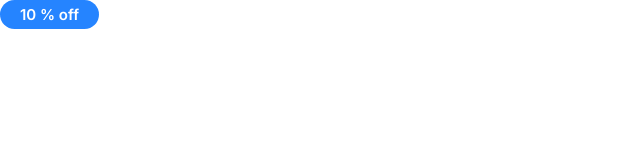
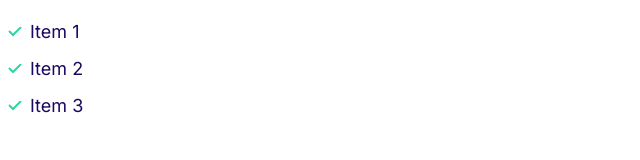
Before and after one commit to Him007n/MOSHIFY, a plain HTML site: page Index.html in a window 1280 px wide. Shown: the whole page, without its empty margins (0-640 px from the left). Drawn offline with Linux system fonts and the light colour scheme.

Commit message:
create a list and add the color to it

```diff
--- a/CSS/Style.css
+++ b/CSS/Style.css
@@ -118,3 +118,29 @@ a {
        font-size: 1.2rem;
     }
 }
+
+/* lists */
+.list {
+    list-style: none;
+    padding-left: 0 ;
+    color:var(--color-heading);
+}
+
+.list--inline  .list__item{
+    display: inline-block;
+    margin-right: 2rem;
+}
+.list--tick{
+     list-style-image: url(../images/tick.svg);
+     padding-left: 3rem;
+}
+.list--tick .list__item{
+    padding-left: 0.5rem;
+    margin-bottom: 1rem;
+}
+
+@media screen and (min-width: 1024px) {
+    .list--tick .list__item {
+        padding-left:0;
+    }
+}
--- a/Index.html
+++ b/Index.html
@@ -14,6 +14,10 @@
     rel="stylesheet"
   />
   <body>
-    <span class="badge badge--primary">10 % off</span>
+    <ul class="list list--tick">
+      <li class="list__item">Item 1</li>
+      <li class="list__item">Item 2</li>
+      <li class="list__item">Item 3</li>
+    </ul>
   </body>
 </html>
```
Also changed, not shown: Components/list.html (added, +5 -0 lines), images/tick.svg (added).
